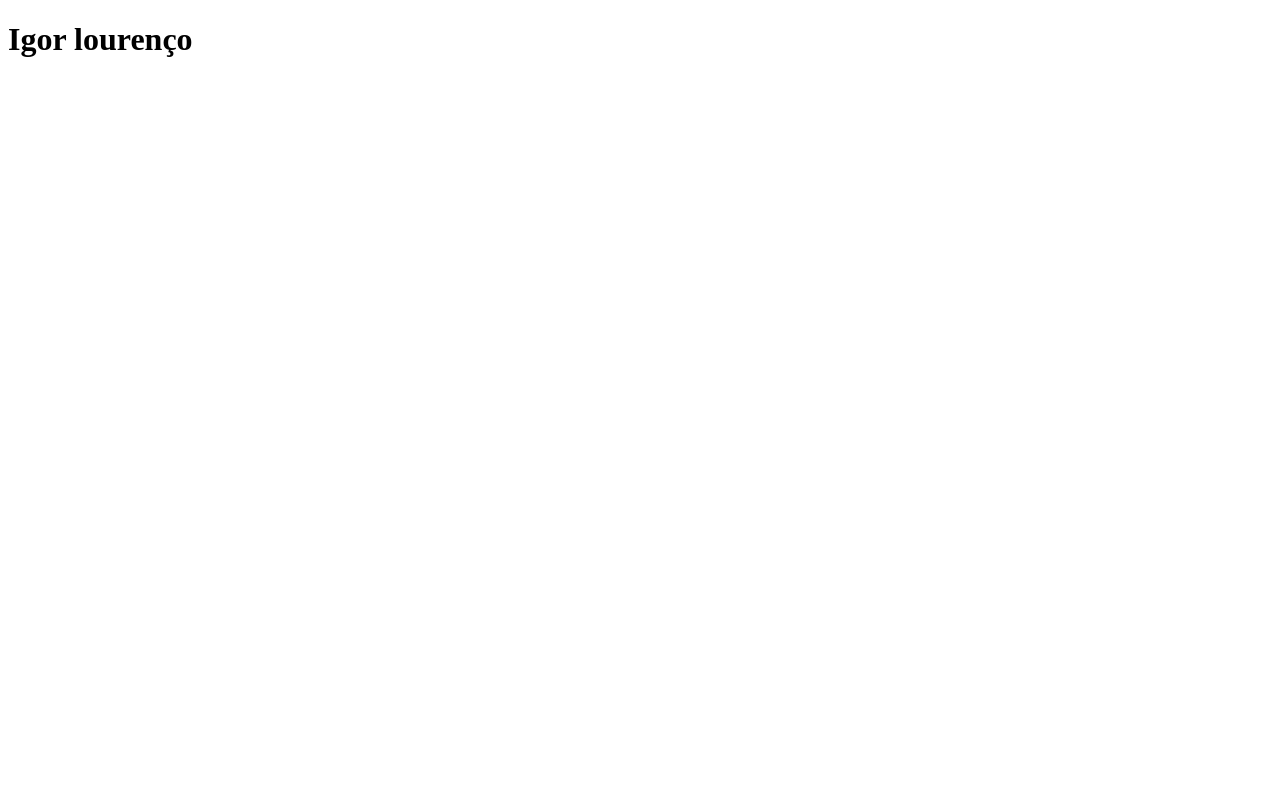
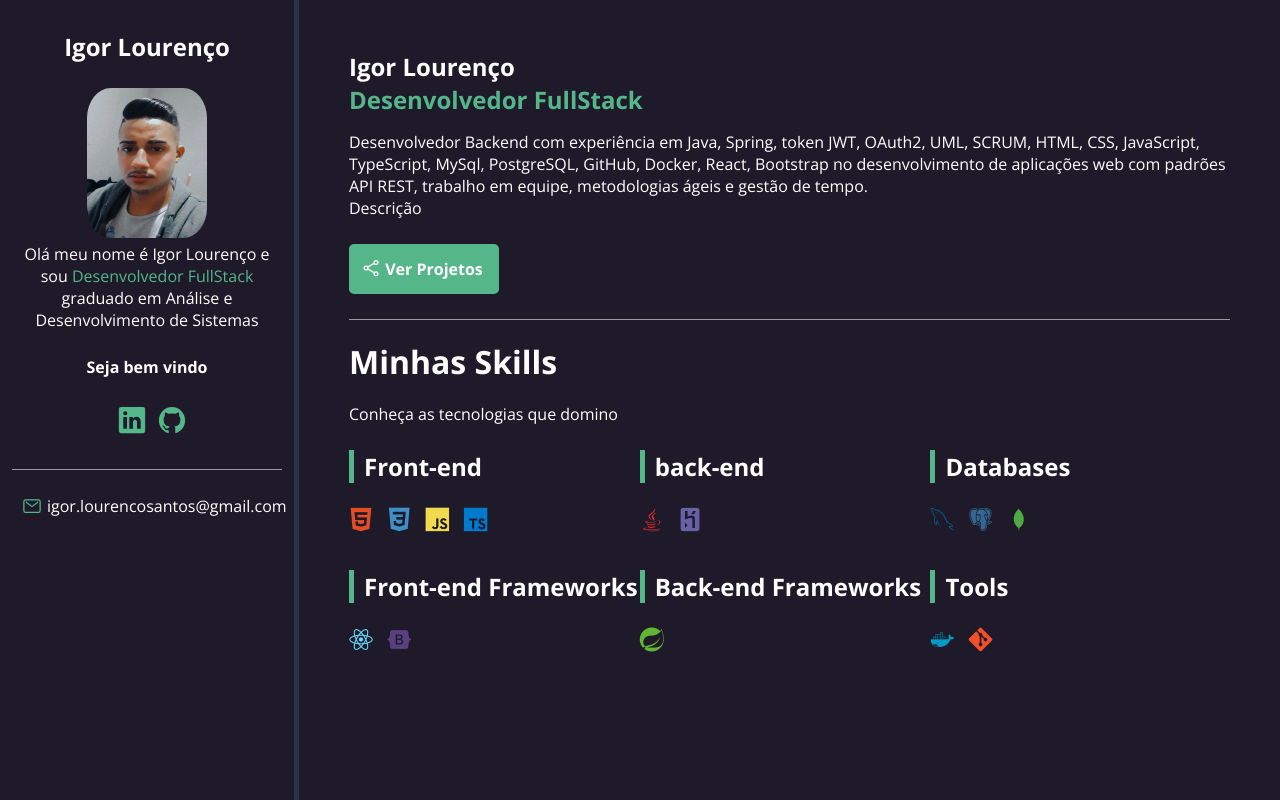
Before and after one commit to igor-lourenco/igor-lourenco.github.io, a plain HTML site: page index.html in a window 1280 px wide. Drawn offline with nearby package versions, Linux system fonts and the light colour scheme.

Commit message:
Portfolio

```diff
--- /dev/null
+++ b/css/styles.css
@@ -0,0 +1,243 @@
+* {
+    font-family: 'Open Sans', sans-serif;
+    padding: 0;
+    margin: 0;
+    box-sizing: border-box;
+}
+
+/* Variaveis */
+:root {
+    --main-color: #54b689;
+    --main-text-color: #fff;
+    --border-color: #999;
+    --bio-bg-color: #1e1a2a;
+    --bio-border-color: #293544;
+    --about-bg-color: #111821;
+}
+
+/* Geral */
+.highlight {
+    color: var(--main-color);
+}
+
+/* Containers */
+#container {
+    display: flex;
+    flex-direction: row;
+    color: var(--main-text-color);
+}
+
+
+#bio-container {
+    flex: 1 1 20%;
+    min-height: 100vh;
+    background-color: var(--bio-bg-color);
+    text-align: center;
+    padding: 30px 12px;
+    border-right: 5px solid var(--bio-border-color);
+}
+
+#about-container {
+    flex: 1 1 80%;
+    min-height: 100vh;
+    background-color: var(--bio-bg-color);
+    padding: 50px;
+}
+
+/* bio container */
+
+#bio-image {
+    width: 120px;
+    height: 150px;
+    border-radius: 20%;
+}
+
+#bio-container #welcome-text{
+    font-weight: bold;
+}
+
+#bio-container h2 {
+    margin-bottom: 25px;
+    width: 270px;
+}
+
+#bio-container p{
+    margin-bottom: 20px;
+    margin-bottom: 25px;
+}
+
+#social-container {
+    display: flex;
+    justify-content: center;
+    list-style: none;
+    border-bottom: 1px solid var(--border-color);
+    margin-bottom: 25px;
+    padding-bottom: 25px;
+}
+
+#social-container li {
+    display: flex;
+    justify-content: space-between;
+    flex: 1 1 0;
+    max-width: 60px;
+}
+
+#social-container li a{
+    color: var(--main-color);
+    margin-right: 10px;
+    font-size: 30px;
+}
+
+#email-container {
+    display: flex;
+    justify-content: center;
+    align-items: center;
+}
+
+#email-container ion-icon,
+#email-container a{
+    flex: 1 1 0;
+}
+
+#email-container a{
+color: var(--main-text-color);
+text-decoration: none;
+max-width: 225px;
+}
+
+#email-container ion-icon {
+    color: var(--main-color);
+    font-size: 20px;
+    margin-right: 5px;
+    max-width: 20px;
+}
+
+/* About container*/
+#name {
+    font-size: 42px;
+    margin-bottom: 15px;
+}
+
+#title {
+    font-size: 24px;
+    margin-bottom: 15px;
+    font-weight: bold;
+}
+
+#description {
+    max-width: 75%;
+    margin-bottom: 10px;
+}
+
+/* Botão*/
+
+#btn-projects{
+    font-weight: bold;
+    font-size: 16px;
+    color: var(--main-text-color);
+    background-color: var(--main-color);;
+    border: 2px solid var(--main-color);
+    border-radius: 5px;
+    text-decoration: none;
+    transition: .5s;
+    margin: 25px 0;
+    padding: 12px 10px;
+    width: 150px;
+    text-align: center;
+    display: flex;
+}
+
+#btn-projects ion-icon,
+#btn-projects span {
+    flex: 1 1 0;
+}
+
+#btn-projects ion-icon{
+    font-size: 20px;
+    max-width: 20px;
+}
+
+#btn-projects:hover{
+    background-color: transparent;
+}
+
+/* Titulo*/
+
+#skills-section-title{
+    border-top: 1px solid var(--border-color);
+    padding-top: 20px;
+    padding-bottom: 20px;
+    font-size: 32px;
+}
+
+#skills-container {
+    display: flex;
+    flex-wrap: wrap;
+    margin-top: 25px;
+}
+
+.skills-box {
+    flex: 1 1 33%;
+    max-width: 33%;
+    margin-bottom: 35px;
+}
+
+.skills-title {
+    font-size: 24px;
+    margin-bottom: 25px;
+    font-weight: bold;
+    padding-left: 10px;
+    border-left: 5px solid var(--main-color);
+}
+
+.skills-box i {
+    font-size: 24px;
+    margin-right: 10px;
+}
+
+/* Mobile */
+@media(max-width: 450px){
+    #container {
+        flex-direction: column;
+    }
+    #bio-container{
+        min-height: auto;
+        border-right: none;
+        border-bottom: 5px solid var(--bio-border-color);
+    }
+
+    #bio-container h2 {
+        display: none;
+    }
+
+    #bio-container p{
+        max-width: 60%;
+        margin: 10px auto;
+    }
+
+    #about-container {
+        text-align: center;
+        padding: 30px;
+    }
+
+    #about-container .description {
+        margin: 10px auto;
+        max-width: 100%;
+        line-height: 26px;
+    }
+
+    #btn-projects {
+        margin: 20px auto;
+    }
+
+    .skills-box {
+        flex: 1 1 100%;
+        max-width: 100%;
+        margin-bottom: 40px;
+        text-align: left;
+    }
+
+    .skills-box i {
+        font-size: 60px;
+    }
+}
--- a/index.html
+++ b/index.html
@@ -1,12 +1,95 @@
 <!DOCTYPE html>
-<html lang="en">
+<html lang="pt-br">
+
 <head>
     <meta charset="UTF-8">
     <meta http-equiv="X-UA-Compatible" content="IE=edge">
     <meta name="viewport" content="width=device-width, initial-scale=1.0">
     <title>Portfólio</title>
+    <link rel="preconnect" href="https://fonts.googleapis.com">
+    <link rel="preconnect" href="https://fonts.gstatic.com" crossorigin>
+    <link href="https://fonts.googleapis.com/css2?family=Open+Sans:wght@400;700&display=swap" rel="stylesheet">
+    <link rel="stylesheet" href="https://cdn.jsdelivr.net/gh/devicons/devicon@v2.14.0/devicon.min.css">
+    <link rel="stylesheet" href="css/styles.css">
 </head>
+
 <body>
-    <h1>Igor lourenço</h1>
+    <main id="container">
+        <aside id="bio-container">
+            <h2>Igor Lourenço</h2>
+            <img id="bio-image" src="./images/PicsArt_06-01-06.25.23[1].jpg" alt="Igor Lourenço">
+            <p>Olá meu nome é Igor Lourenço e sou <span class="highlight">Desenvolvedor FullStack</span>
+                graduado em Análise e Desenvolvimento de Sistemas</p>
+            <p id="welcome-text">Seja bem vindo</p>
+            <ul id="social-container">
+                <li>
+                    <a href="https://www.linkedin.com/in/igor-lourenco-santos/" target="_blank">
+                        <ion-icon class="icon" name="logo-linkedin"></ion-icon>
+                    </a>
+                    <a href="https://github.com/igor-lourenco" target="_blank">
+                        <ion-icon name="logo-github"></ion-icon>
+                    </a>
+                </li>
+            </ul>
+            <div id="email-container">
+                <ion-icon name="mail-outline"></ion-icon>
+                <a href="mailto:igor.lourencosantos@gmail.com">igor.lourencosantos@gmail.com</a>
+            </div>
+        </aside>
+        <section id="about-container">
+            <h1 class="name">Igor Lourenço</h1>
+            <p id="title"><span class="highlight">Desenvolvedor FullStack</span></p>
+            <p>Desenvolvedor Backend com experiência em Java, Spring, token JWT, OAuth2, UML, SCRUM, HTML, CSS,
+                JavaScript,
+                TypeScript, MySql, PostgreSQL, GitHub, Docker, React, Bootstrap no desenvolvimento de aplicações web com
+                padrões API REST, trabalho em equipe, metodologias ágeis e gestão de tempo.
+            </p>
+            <p>Descrição</p>
+            <a href="https://github.com/igor-lourenco" id="btn-projects">
+                <ion-icon name="share-social-outline"></ion-icon><span>Ver Projetos</span>
+            </a>
+            <h2 id="skills-section-title">Minhas Skills</h2>
+            <p class="description">Conheça as tecnologias que domino</p>
+            <div id="skills-container">
+                <div class="skills-box">
+                    <p class="skills-title">Front-end</p>
+                    <i class="devicon-html5-plain colored"></i>
+                    <i class="devicon-css3-plain colored"></i>
+                    <i class="devicon-javascript-plain colored"></i>
+                    <i class="devicon-typescript-plain colored"></i>
+                </div>
+
+                <div class="skills-box">
+                    <p class="skills-title">back-end</p>
+                    <i class="devicon-java-plain colored"></i>
+                    <i class="devicon-heroku-plain colored"></i>
+                </div>
+                <div class="skills-box">
+                    <p class="skills-title">Databases</p>
+                    <i class="devicon-mysql-plain colored"></i>
+                    <i class="devicon-postgresql-plain colored"></i>
+                    <i class="devicon-mongodb-plain colored"></i>
+                </div>
+                <div class="skills-box">
+                    <p class="skills-title">Front-end Frameworks</p>
+                    <i class="devicon-react-plain colored"></i>
+                    <i class="devicon-bootstrap-plain colored"></i>
+                </div>
+                <div class="skills-box">
+                    <p class="skills-title">Back-end Frameworks</p>
+                    <i class="devicon-spring-plain colored"></i>
+                </div>
+                <div class="skills-box">
+                    <p class="skills-title">Tools</p>
+                    <i class="devicon-docker-plain colored"></i>
+                    <i class="devicon-git-plain colored"></i>
+                </div>
+            </div>
+
+        </section>
+    </main>
+    <script type="module" src="https://unpkg.com/ionicons@5.5.2/dist/ionicons/ionicons.esm.js"></script>
+    <script nomodule src="https://unpkg.com/ionicons@5.5.2/dist/ionicons/ionicons.js"></script>
 </body>
+
 </html>
```
Also changed, not shown: images/PicsArt_06-01-06.25.23[1].jpg (added), images/sds3.png (added), images/uml_dscatalog.png (added).
